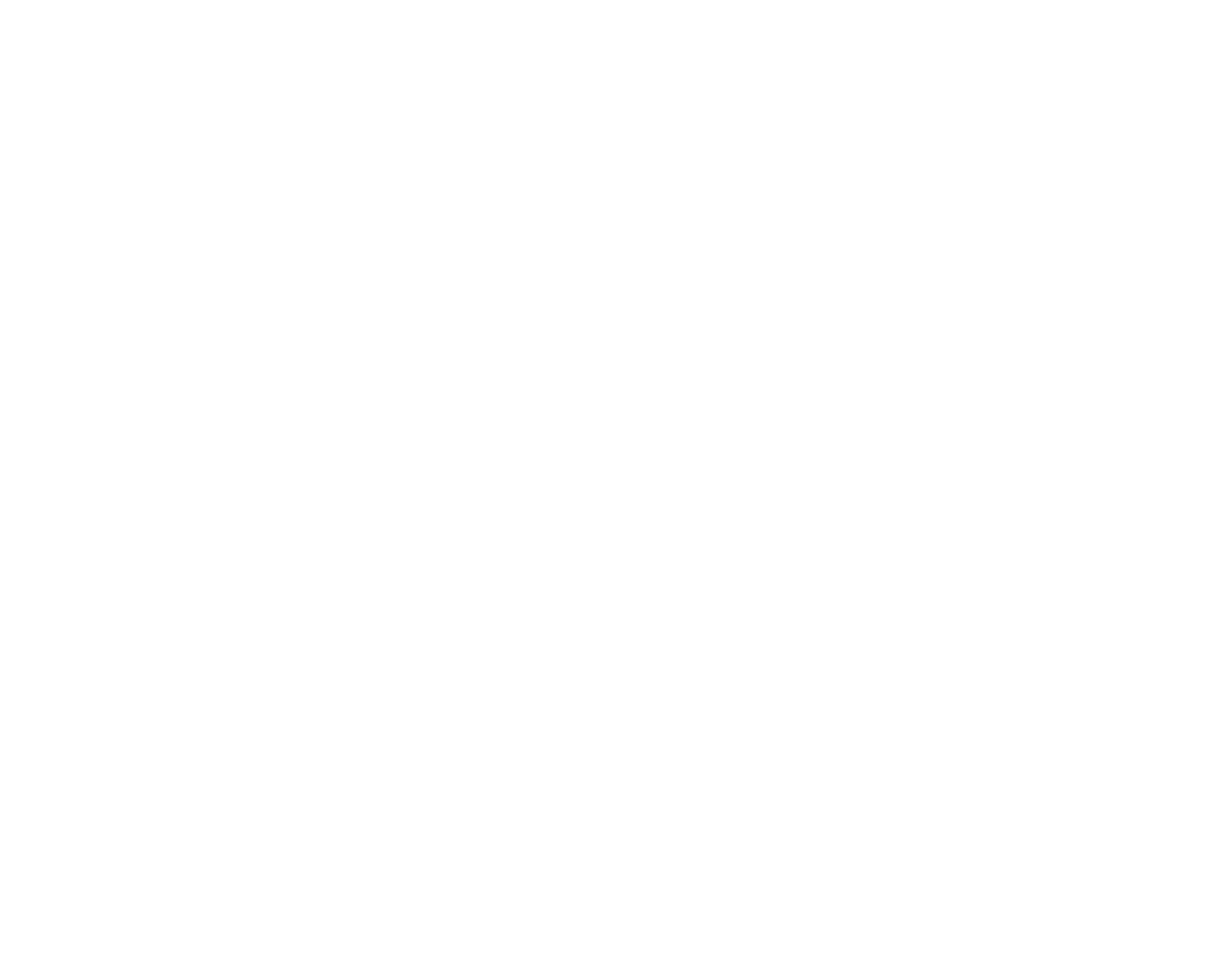
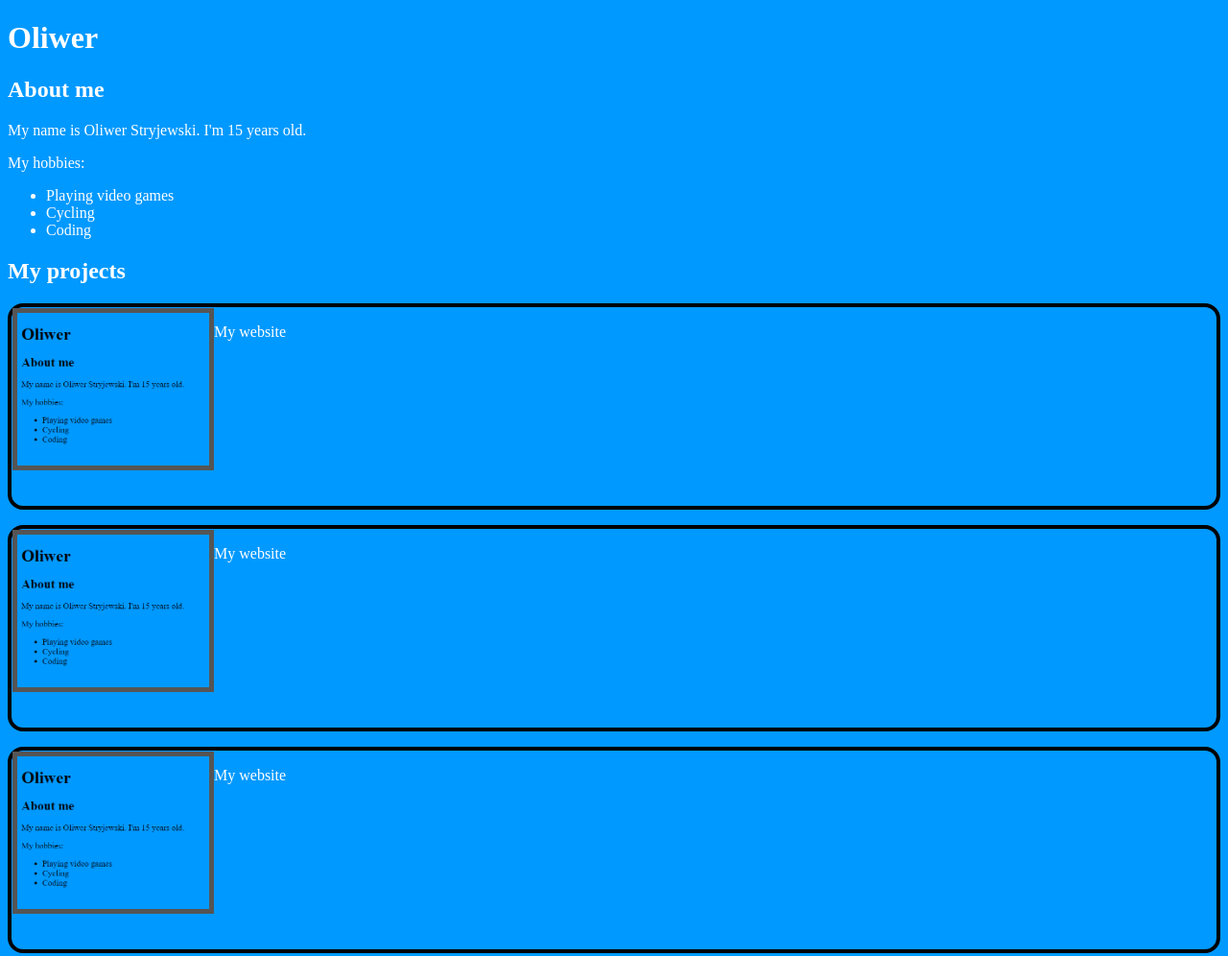
Before and after one commit to olsko/Web_development, a plain HTML site: page My website.html in a window 1280 px wide. Shown: the whole page at 96% size. Before the commit the page ends 800 px from the top, so only its background shows below. Drawn offline with Linux system fonts and the light colour scheme.

Commit message:
Added contents of a website

```diff
--- a/My website.html
+++ b/My website.html
@@ -5,8 +5,52 @@
     <meta http-equiv="X-UA-Compatible" content="IE=edge">
     <meta name="viewport" content="width=device-width, initial-scale=1.0">
     <title>Oliwer's website</title>
+    <style>
+        main {
+            color: white;
+    }
+        p {
+            align: justify;
+        }
+        img {
+            border: 5px solid #555;
+            float: left;
+            width: 200px    ;
+        }
+        #outercontainer {
+            border: solid black 4px;
+            border-radius: 1rem;
+            height: 205px;
+            padding: 1px;
+            margin-bottom: 1rem;
+            margin-top: 1rem;
+        }
+    </style>
 </head>
-<body>
-
+<body style="background-color: rgb(0, 153, 255);">
+    <main>
+        <h1>Oliwer</h1>
+        <h2>About me</h2>
+        <p>My name is Oliwer Stryjewski. I'm 15 years old.</p>
+        <p>My hobbies:</p>
+        <ul>
+            <li>Playing video games</li>
+            <li>Cycling</li>
+            <li>Coding</li>
+        </ul>
+        <h2>My projects</h2>
+        <div id="outercontainer">
+            <img src="My website.png">
+            <p>My website </p>
+        </div>
+        <div id="outercontainer">
+            <img src="My website.png">
+            <p>My website </p>
+        </div>
+        <div id="outercontainer">
+            <img src="My website.png">
+            <p>My website </p>
+        </div>
+    </main>
 </body>
 </html>
```
Also changed, not shown: My website.png (added).
